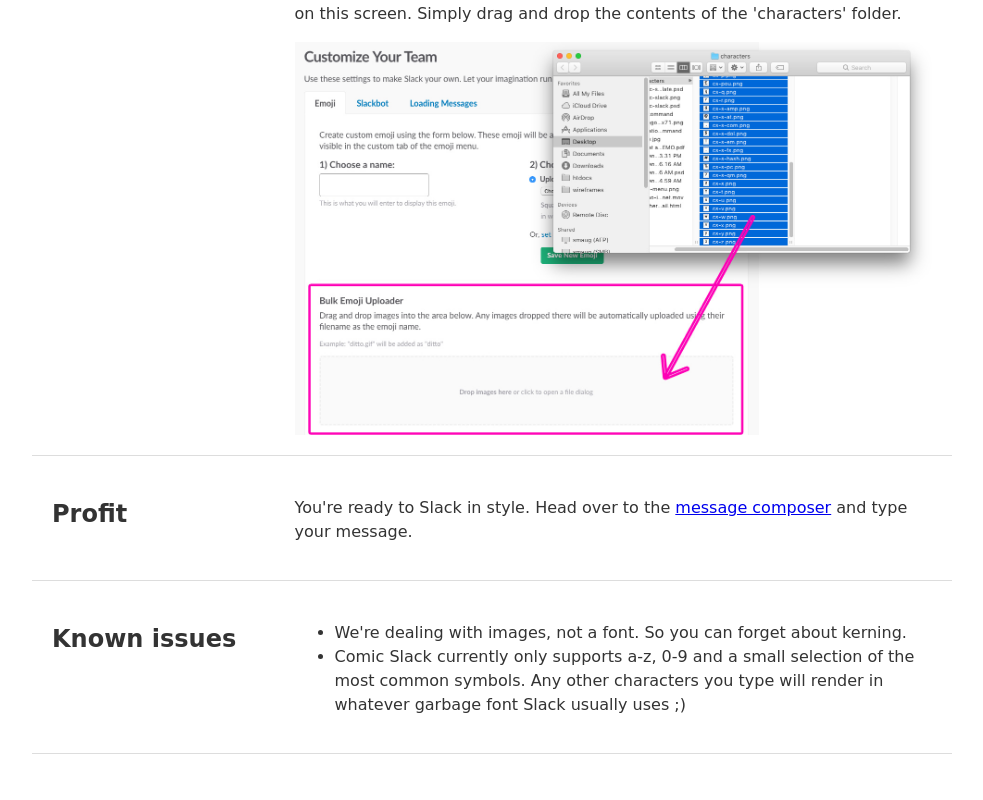
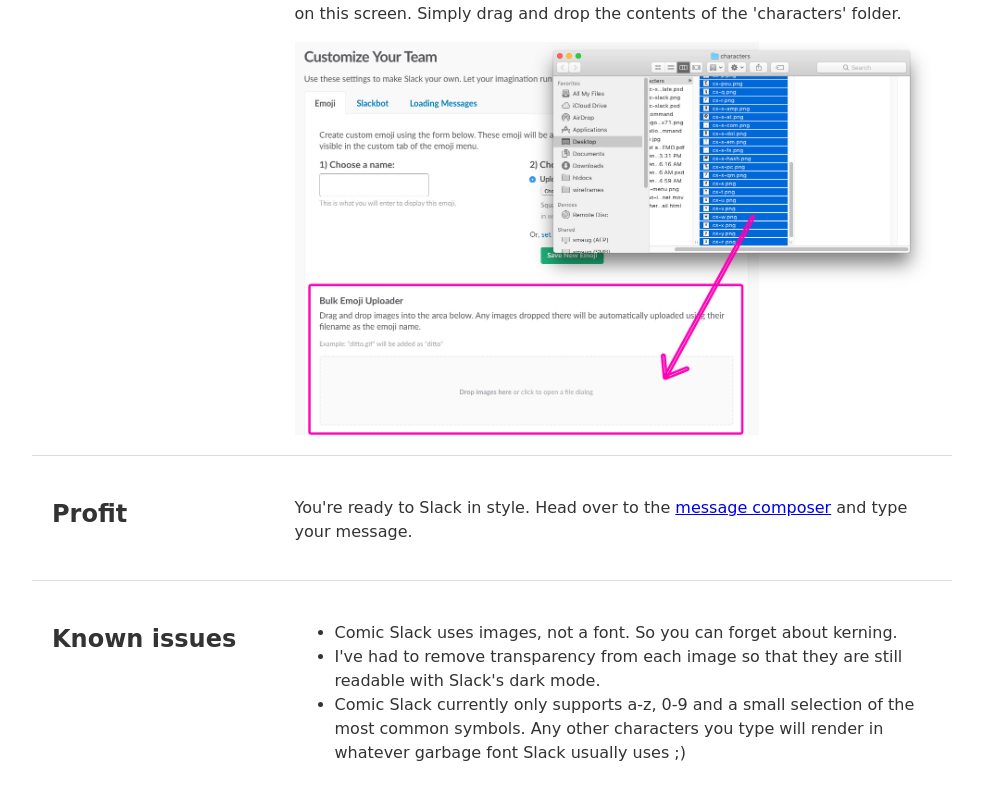
Before and after one commit to liamjohnston/comic-slack, a React (Create React App) app: page / in a window 1280 px wide. Shown: the part 2028-2828 px from the top of the page, without its empty margins (148-1131 px from the left). Built offline with nearby package versions, Linux system fonts and the light colour scheme.

Commit message:
Updated about

```diff
--- a/src/components/Setup.js
+++ b/src/components/Setup.js
@@ -19,7 +19,7 @@
             <p className="m_t_0">
               Basically, we'll add a bunch of Comic Sans characters as images to
               your custom emoji list in Slack. Then you can use the{' '}
-              <Link to="compose" href="#" smooth={true} duration={300}>
+              <Link to="compose" href="#" smooth={true} duration={500}>
                 message composer
               </Link>{' '}
               to convert your boring text into glorious Comic Sans.
@@ -90,7 +90,7 @@
           <div>
             <p className="m_t_0">
               You're ready to Slack in style. Head over to the{' '}
-              <Link to="compose" href="#" smooth={true} duration={300}>
+              <Link to="compose" href="#" smooth={true} duration={500}>
                 message composer
               </Link>{' '}
               and type your message.
@@ -105,8 +105,12 @@
           <div>
             <ul className="m_t_0">
               <li>
-                We're dealing with images, not a font. So you can forget about
+                Comic Slack uses images, not a font. So you can forget about
                 kerning.
+              </li>
+              <li>
+                I've had to remove transparency from each image so that they are
+                still readable with Slack's dark mode.
               </li>
               <li>
                 Comic Slack currently only supports a-z, 0-9 and a small
```
